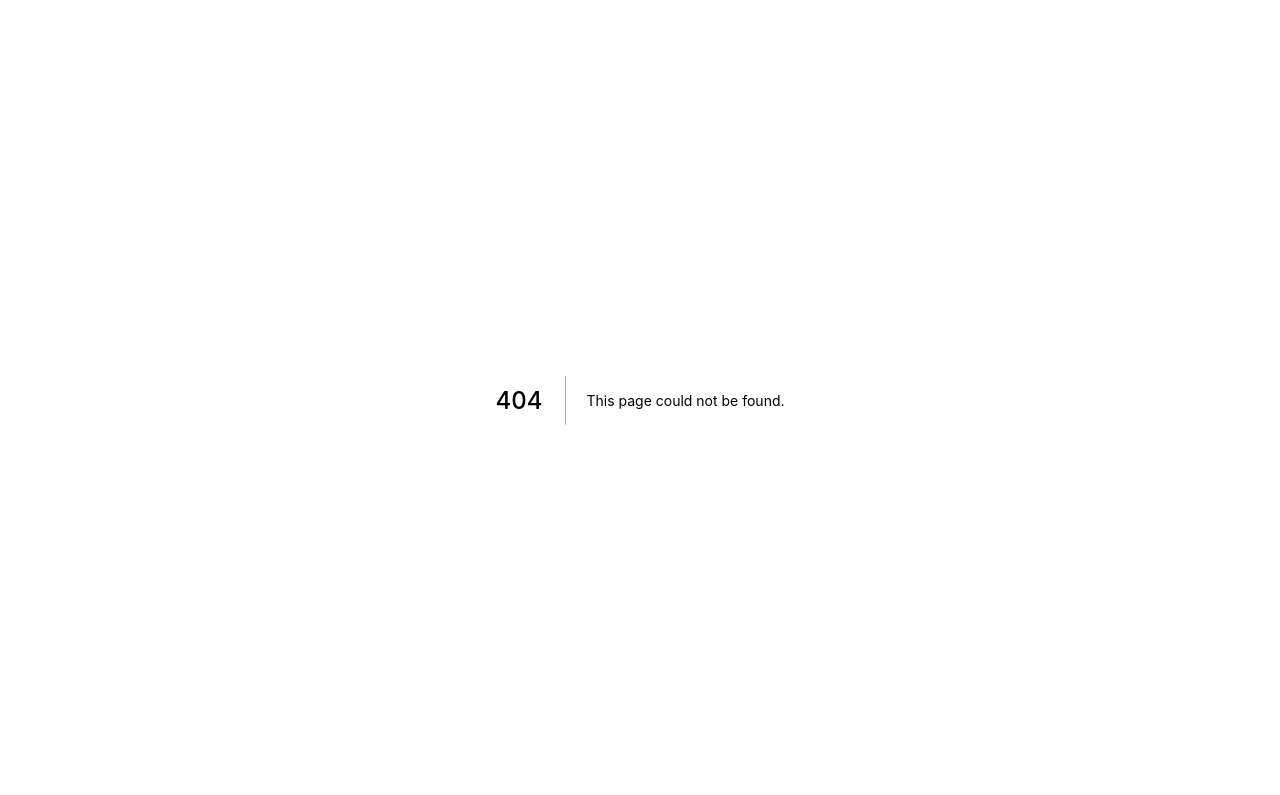
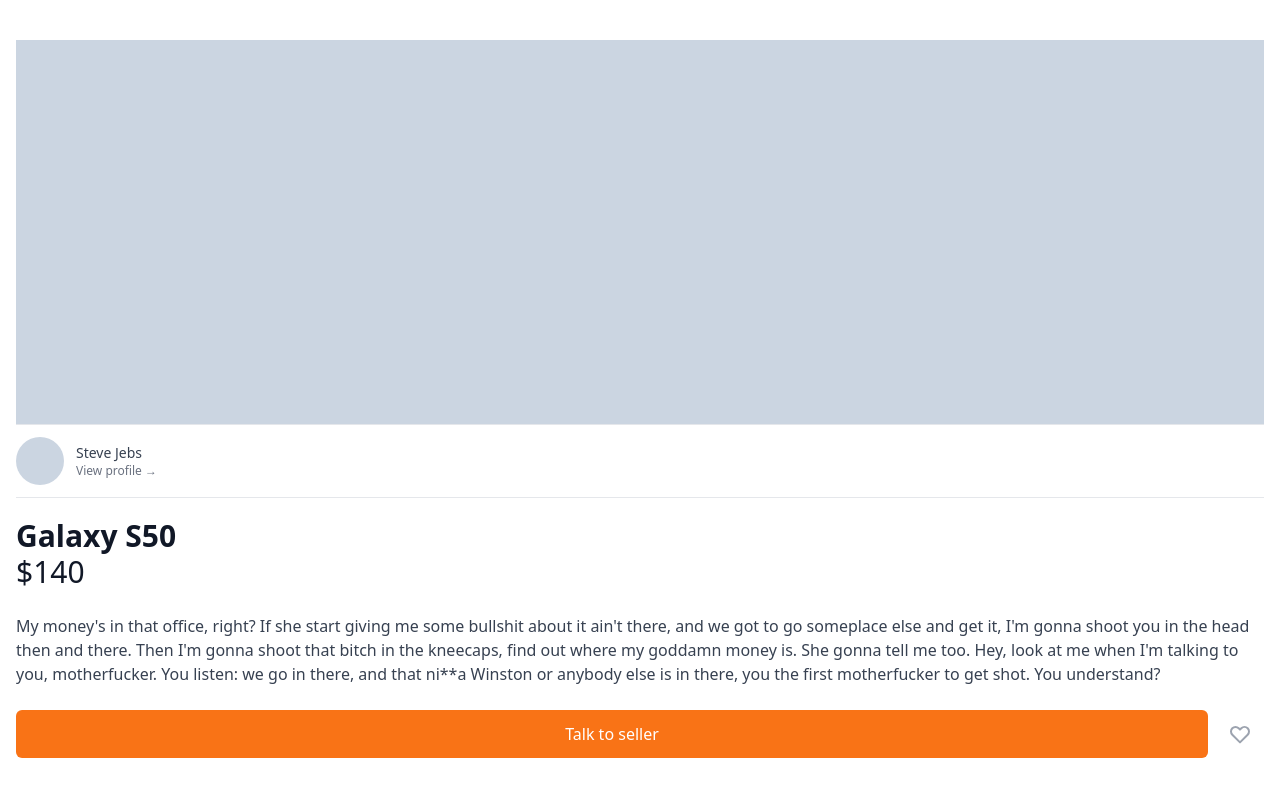
Before and after one commit to northfacegawd/daangn, a Next.js app: page /items/1 in a window 1280 px wide. Before the commit this address had no page. Shown: the top 795 px of the page. Built offline with nearby package versions, Linux system fonts and the light colour scheme.

Commit message:
feat(detail): item detail view 추가

```diff
--- /dev/null
+++ b/pages/items/[id].tsx
@@ -0,0 +1,70 @@
+import type { NextPage } from "next";
+
+const ItemDetail: NextPage = () => {
+  return (
+    <div className="px-4 py-10">
+      <div className="mb-8">
+        <div className="h-96 bg-slate-300" />
+        <div className="flex cursor-pointer py-3 border-t border-b placeholder:items-center space-x-3">
+          <div className="w-12 h-12 rounded-full bg-slate-300" />
+          <div className="flex flex-col justify-center">
+            <p className="text-sm font-medium text-gray-700">Steve Jebs</p>
+            <p className="text-xs font-medium text-gray-500">
+              View profile &rarr;
+            </p>
+          </div>
+        </div>
+        <div className="mt-5">
+          <h1 className="text-3xl font-bold text-gray-900">Galaxy S50</h1>
+          <span className="text-3xl mt-3 text-gray-900">$140</span>
+          <p className="text-base my-6 text-gray-700">
+            My money&apos;s in that office, right? If she start giving me some
+            bullshit about it ain&apos;t there, and we got to go someplace else
+            and get it, I&apos;m gonna shoot you in the head then and there.
+            Then I&apos;m gonna shoot that bitch in the kneecaps, find out where
+            my goddamn money is. She gonna tell me too. Hey, look at me when
+            I&apos;m talking to you, motherfucker. You listen: we go in there,
+            and that ni**a Winston or anybody else is in there, you the first
+            motherfucker to get shot. You understand?
+          </p>
+          <div className="flex items-center justify-between space-x-2">
+            <button className="flex-1 bg-orange-500 text-white py-3 rounded-md focus:outline-none focus:ring-2 focus:ring-offset-2 focus:ring-orange-500 font-medium hover:bg-orange-600">
+              Talk to seller
+            </button>
+            <button className="p-3 rounded-md flex items-center justify-center text-gray-400 hover:bg-gray-100 hover:text-gray-500">
+              <svg
+                className="h-6 w-6 "
+                xmlns="http://www.w3.org/2000/svg"
+                fill="none"
+                viewBox="0 0 24 24"
+                stroke="currentColor"
+                aria-hidden="true"
+              >
+                <path
+                  strokeLinecap="round"
+                  strokeLinejoin="round"
+                  strokeWidth="2"
+                  d="M4.318 6.318a4.5 4.5 0 000 6.364L12 20.364l7.682-7.682a4.5 4.5 0 00-6.364-6.364L12 7.636l-1.318-1.318a4.5 4.5 0 00-6.364 0z"
+                />
+              </svg>
+            </button>
+          </div>
+        </div>
+      </div>
+      <div>
+        <h2 className="text-2xl font-bold text-gray-900">Similar items</h2>
+        <div className="mt-6 grid grid-cols-2 gap-4">
+          {[...Array(6)].map((_, i) => (
+            <div key={i}>
+              <div className="h-56 w-full mb-4 bg-slate-300" />
+              <h3 className="text-gray-700 -mb-1">Galaxy S60</h3>
+              <span className="text-sm font-medium text-gray-900">$6</span>
+            </div>
+          ))}
+        </div>
+      </div>
+    </div>
+  );
+};
+
+export default ItemDetail;
```
